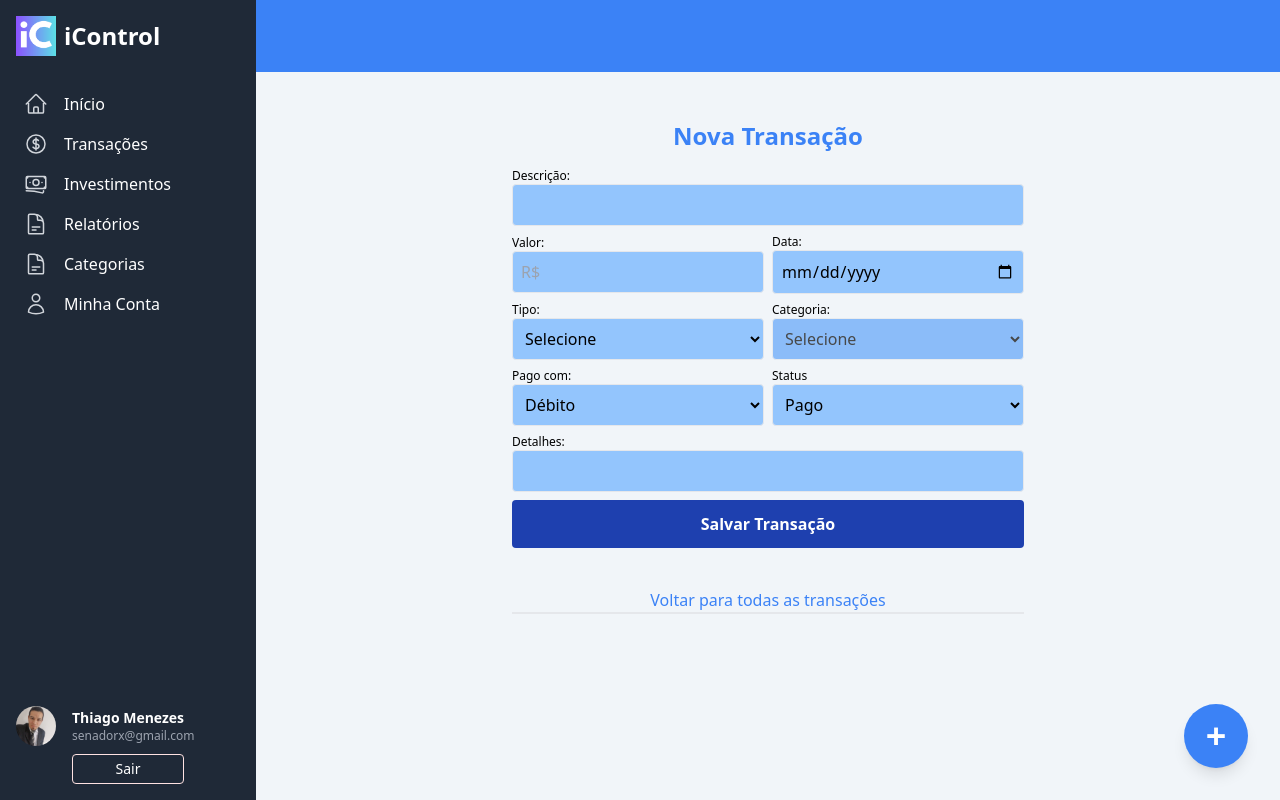
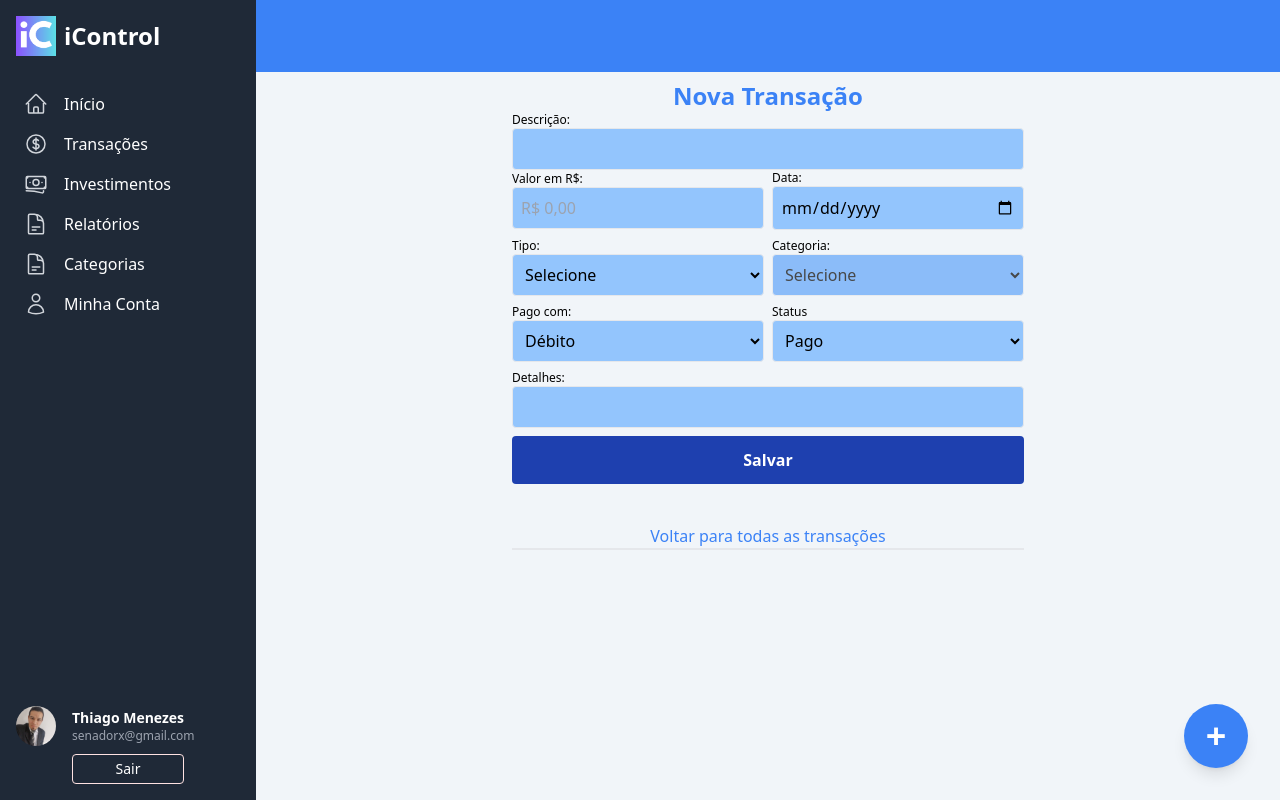
Before and after one commit to tvm-dev/icontrol-web, a Next.js app: page /user/transactions/create in a window 1280 px wide. Built offline with nearby package versions, Linux system fonts and the light colour scheme.

Commit message:
Formatting for BRL new transaction registration

```diff
--- a/src/app/user/components/transactionsPages/EditTransactionForm.tsx
+++ b/src/app/user/components/transactionsPages/EditTransactionForm.tsx
@@ -78,11 +78,12 @@
     fetchData();
   }, [id]);
 
+  //========================================================
+
   const handleInputChange = (
     e: ChangeEvent<HTMLInputElement | HTMLTextAreaElement | HTMLSelectElement>
   ) => {
     const { name, value } = e.target;
-
     setFormData((prevData) => ({
       ...prevData,
       [name]: name === "paid" ? value === "true" : value,
@@ -218,13 +219,15 @@
 
             <div className="flex flex-col w-1/2">
               <label className="text-xs">Status</label>
+
               <select
-                ref={statusRef}
-                className="border border-1 w-full mb-2 p-2 rounded"
-                defaultValue={formData.paid ? "1" : "2"} // Ajuste conforme o valor esperado
+                name="paid"
+                value={formData.paid.toString()} // Convert to string here
+                onChange={handleInputChange}
+                className="border border-1 mb-2 p-2 rounded w-full"
               >
-                <option value="1">Pago</option>
-                <option value="2">Pendente</option>
+                <option value="true">Pago</option>
+                <option value="false">Pendente</option>
               </select>
             </div>
           </div>
--- a/src/app/user/components/transactionsPages/areaBalanceMonths.tsx
+++ b/src/app/user/components/transactionsPages/areaBalanceMonths.tsx
@@ -10,12 +10,12 @@
 
 export const AreaBalanceMonth = ({ ve, vi, fe, fi, inv }: Props) => {
   return (
-    <div className="p-4 rounded-lg shadow-md">
+    <div className=" rounded-lg shadow-md">
       <div className="text-center text-lg font-semibold mb-2">
         Balanço deste mês
       </div>
 
-      <div className="flex gap-4 justify-center">
+      <div className="flex gap-2 justify-center pys-2">
         <div className="bg-blue-500 p-2 rounded-lg text-white min-w-[100px] text-center">
           <p>Saldo</p>
           <p className="font-bold">
--- a/src/app/user/components/transactionsPages/tableTransactions.tsx
+++ b/src/app/user/components/transactionsPages/tableTransactions.tsx
@@ -8,13 +8,13 @@
   formatDateBr,
   parseDate,
 } from "@/app/utils/boniak/dateFilter";
+import { formatCurrentMonth } from "@/app/utils/boniak/dateFilter";
 import { formatCurrencyBRL } from "@/app/utils/formatCurrencies";
 import { FaThumbsUp, FaThumbsDown } from "react-icons/fa"; // Importar ícones
 import { api } from "../../services/api";
 
 type TableTransactionsProps = {
   transactions: Transactions[];
-  filterType: string | null;
   updateTotals: (
     ve: number,
     vi: number,
@@ -22,6 +22,7 @@
     fi: number,
     inv: number
   ) => void;
+  filterType: string | null;
 };
 
 const typeMapping: Record<number, string> = {
@@ -38,16 +39,14 @@
   filterType,
 }: TableTransactionsProps) {
   const [currentMonth, setCurrentMonth] = useState(getCurrentMonth());
-  const [filteredTransactions, setFilteredTransactions] = useState<
-    Transactions[]
-  >([]);
 
+  // ===============================================================================
   useEffect(() => {
     let filtered = filterTransactionsByMonth(transactions, currentMonth);
 
     if (filterType !== null) {
       filtered = filtered.filter(
-        (transaction) => transaction.type.toString() === filterType
+        (transaction) => transaction.type === filterType
       );
     }
 
@@ -87,10 +86,11 @@
 
     // Chame updateTotals com todos os cinco parâmetros
     updateTotals(ve, vi, fe, fi, inv);
-    setFilteredTransactions(filtered);
   }, [transactions, currentMonth, updateTotals, filterType]);
 
-  if (!filteredTransactions || filteredTransactions.length === 0) {
+  // ===============================================================================
+
+  if (!transactions || transactions.length === 0) {
     return <p className="py-5 text-center">Nenhuma transação encontrada!</p>;
   }
 
@@ -101,17 +101,19 @@
   ) => {
     try {
       // Chamada API para atualizar o status no backend
-      await api.put(`/transaction/${transactionId}`, {
+      await axios.put(`baseURL/transaction/${transactionId}`, {
         paid: !currentStatus,
       });
 
-      // Atualize o estado no frontend
-      const updatedTransactions = filteredTransactions.map((transaction) =>
+      // Atualize o estado no frontend (você pode optar por fazer um refetch das transações ou atualizar localmente)
+      // Para simplificação, assumiremos que o estado é atualizado localmente
+      const updatedTransactions = transactions.map((transaction) =>
         transaction.id === transactionId
           ? { ...transaction, paid: !currentStatus }
           : transaction
       );
-      setFilteredTransactions(updatedTransactions);
+      // Aqui, você deve atualizar o estado que mantém as transações (supondo que `transactions` seja um estado local ou vindo de props)
+      //updateTotals(updatedTransactions);
     } catch (error) {
       console.error("Erro ao atualizar o status da transação:", error);
     }
@@ -120,7 +122,7 @@
   const transactionRows: JSX.Element[] = [];
   let currentHeader = "";
 
-  filteredTransactions.forEach((transaction) => {
+  transactions.forEach((transaction, index) => {
     const dateKey = formatDateBr(parseDate(transaction.date));
 
     if (dateKey !== currentHeader) {
@@ -174,6 +176,11 @@
     );
   });
 
+  // console.log("Transações recebidas:", transactions);
+  // console.log("Tipo de filtro:", filterType);
+  // console.log("Data atual:", currentMonth);
+  // console.log("Tipo de filtro:", filterType);
+
   return (
     <div className="flex justify-center overflow-x-auto">
       <div className="w-full max-w-4xl">
--- a/src/app/user/transactions/create/page.tsx
+++ b/src/app/user/transactions/create/page.tsx
@@ -32,6 +32,7 @@
   const [selectedType, setSelectedType] = useState<number>(0);
   const [selectedCategory, setSelectedCategory] = useState<string>("");
   const [categories, setCategories] = useState<string[]>([]);
+  const [amount, setAmount] = useState<string>("");
 
   const handleTypeChange = (event: React.ChangeEvent<HTMLSelectElement>) => {
     const typeString = event.target.value;
@@ -53,12 +54,32 @@
     setSelectedCategory(event.target.value);
   };
 
+  //====================================================
+
+  const formatToBRL = (value: string) => {
+    value = value.replace(/\D/g, "");
+    value = (parseInt(value) / 100).toFixed(2) + "";
+    value = value.replace(".", ",");
+    value = value.replace(/(\d)(?=(\d{3})+(?!\d))/g, "$1.");
+    return value;
+  };
+
+  const handleAmountChange = (event: React.ChangeEvent<HTMLInputElement>) => {
+    let value = event.target.value;
+    value = value.replace(/\./g, "").replace(",", ".");
+    setAmount(formatToBRL(value));
+  };
+
   async function handleRegisterTransaction(event: FormEvent) {
     event.preventDefault();
 
+    const numericAmount = parseFloat(
+      amount.replace(/\./g, "").replace(",", ".")
+    );
+
     const transactionData = {
       description: descriptionRef.current?.value || "",
-      amount: parseFloat(amountRef.current?.value || "0"),
+      amount: numericAmount,
       date: dateRef.current?.value || "",
       payment: paymentRef.current?.value || "",
       details: detailsRef.current?.value || "",
@@ -74,7 +95,6 @@
       });
 
       if (response.status === 200) {
-        //alert("Transação Criada com Sucesso!");
         window.location.href = "/user/transactions";
       }
     } catch (error) {
@@ -109,12 +129,12 @@
 
   return (
     <>
-      <h1 className="font-bold text-2xl text-center text-blue-500 pt-20">
+      <h1 className="font-bold text-2xl text-center text-blue-500 pt-10">
         Nova Transação
       </h1>
-      <div className="mb-2 p-2 rounded flex justify-center">
+      <div className=" rounded flex justify-center">
         <form
-          className="flex flex-col w-full max-w-lg mx-4 my-2"
+          className="flex flex-col w-3/4 max-w-lg"
           onSubmit={handleRegisterTransaction}
         >
           {/* Description */}
@@ -123,19 +143,20 @@
             ref={descriptionRef}
             type="text"
             required
-            className="bg-blue-300 border border-1 w-full mb-2 p-2 rounded focus:outline-none focus:ring-2 focus:ring-blue-500"
+            className="bg-blue-300 border border-1 w-full p-2 rounded focus:outline-none focus:ring-2 focus:ring-blue-500"
           />
 
           <div className="flex items-center space-x-2">
             <div className="flex flex-col w-1/2">
               {/* Amount */}
-              <label className="text-xs">Valor:</label>
+              <label className="text-xs">Valor em R$:</label>
               <input
                 ref={amountRef}
-                defaultValue=""
-                type="number"
+                value={amount}
+                onChange={handleAmountChange}
+                type="text"
                 required
-                placeholder="R$"
+                placeholder="R$ 0,00"
                 className="bg-blue-300 border border-1 w-full mb-2 p-2 rounded focus:outline-none focus:ring-2 focus:ring-blue-500"
               />
             </div>
@@ -226,7 +247,7 @@
           {/* Button */}
           <input
             type="submit"
-            value="Salvar Transação"
+            value="Salvar"
             className="cursor-pointer w-full bg-blue-800 rounded font-bold p-3 text-white hover:bg-blue-900 transition duration-500"
           />
           <Link
```
